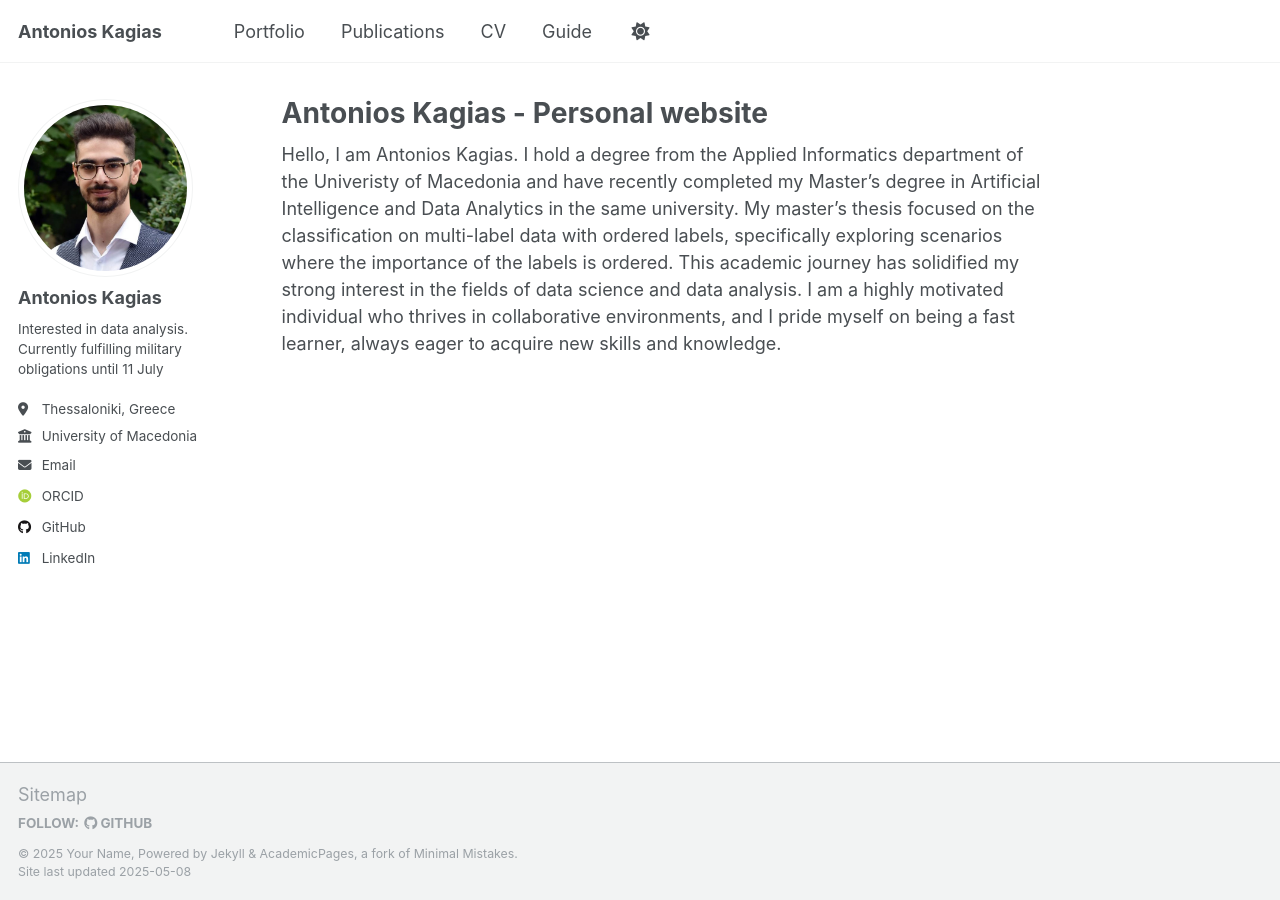
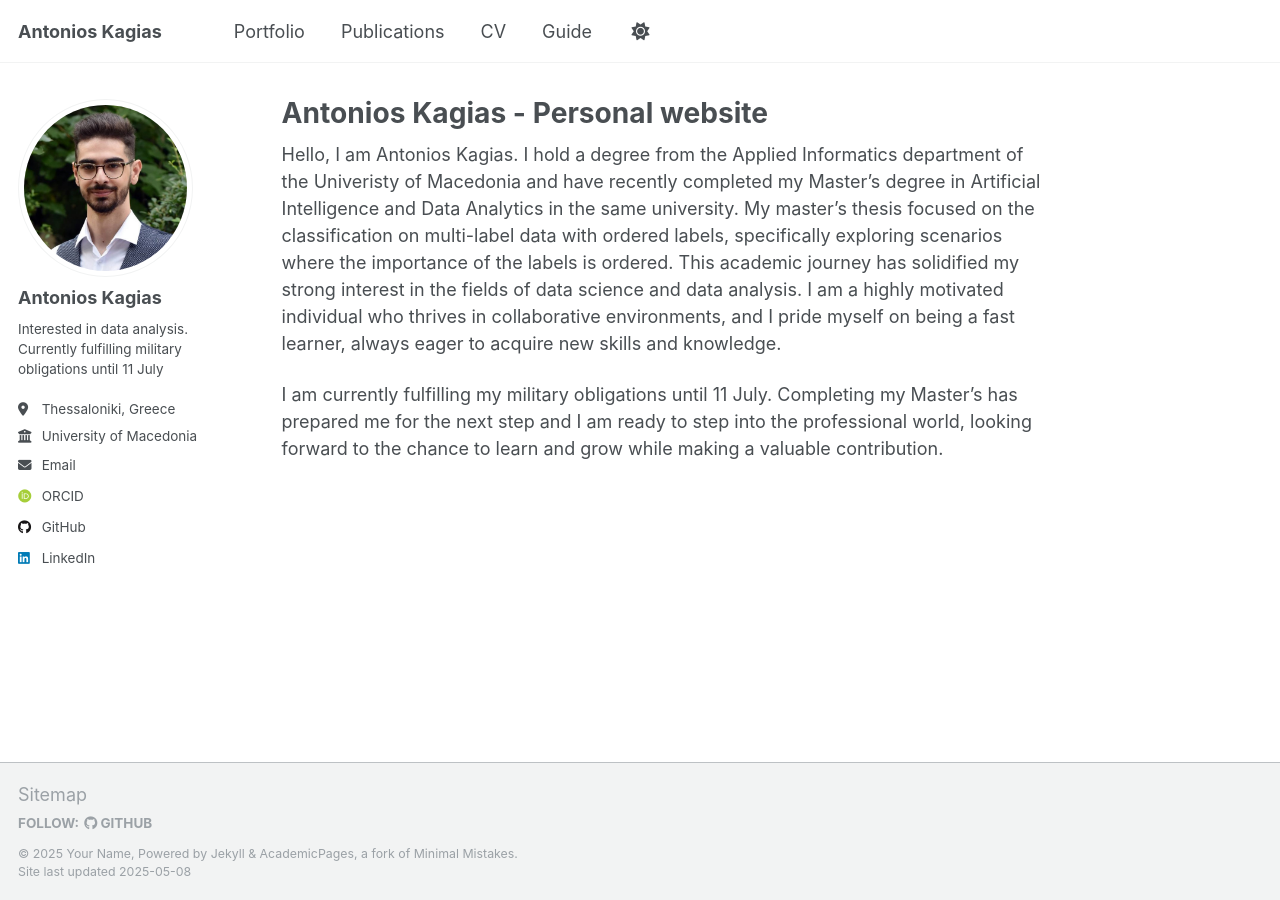
Before and after one commit to Antonios-Kagias/antonios-kagias.github.io, a Jekyll site: the page built from _pages/about.md, in a window 1280 px wide. Built offline with Jekyll 4.4.1, drawn with Linux system fonts in a browser that asks for light colours; some web fonts are replaced.

Commit message:
Edit about me

```diff
--- a/_pages/about.md
+++ b/_pages/about.md
@@ -8,3 +8,5 @@ redirect_from:
 ---
 
 Hello, I am Antonios Kagias. I hold a degree from the Applied Informatics department of the Univeristy of Macedonia and have recently completed my Master's degree in Artificial Intelligence and Data Analytics in the same university. My master's thesis focused on the classification on multi-label data with ordered labels, specifically exploring scenarios where the importance of the labels is ordered. This academic journey has solidified my strong interest in the fields of data science and data analysis. I am a highly motivated individual who thrives in collaborative environments, and I pride myself on being a fast learner, always eager to acquire new skills and knowledge.
+
+I am currently fulfilling my military obligations until 11 July. Completing my Master's has prepared me for the next step and I am ready to step into the professional world, looking forward to the chance to learn and grow while making a valuable contribution.
```
